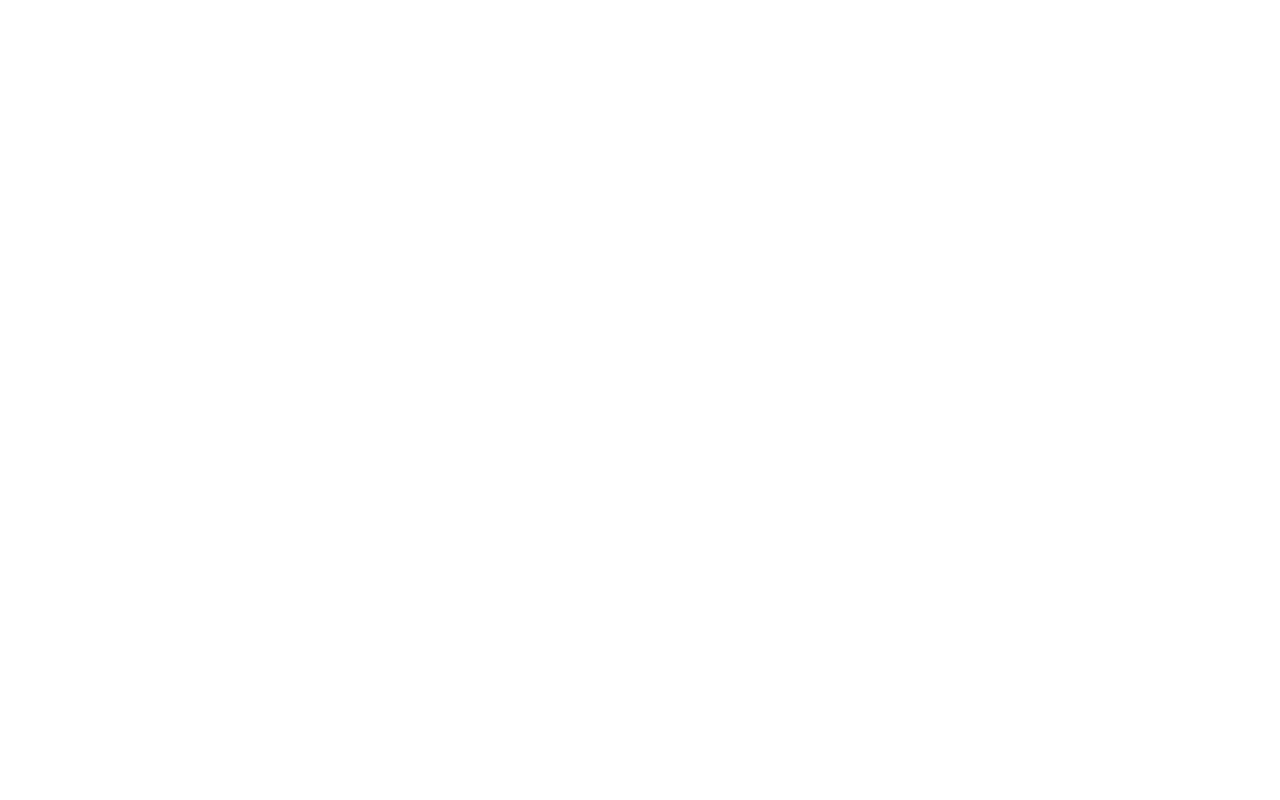
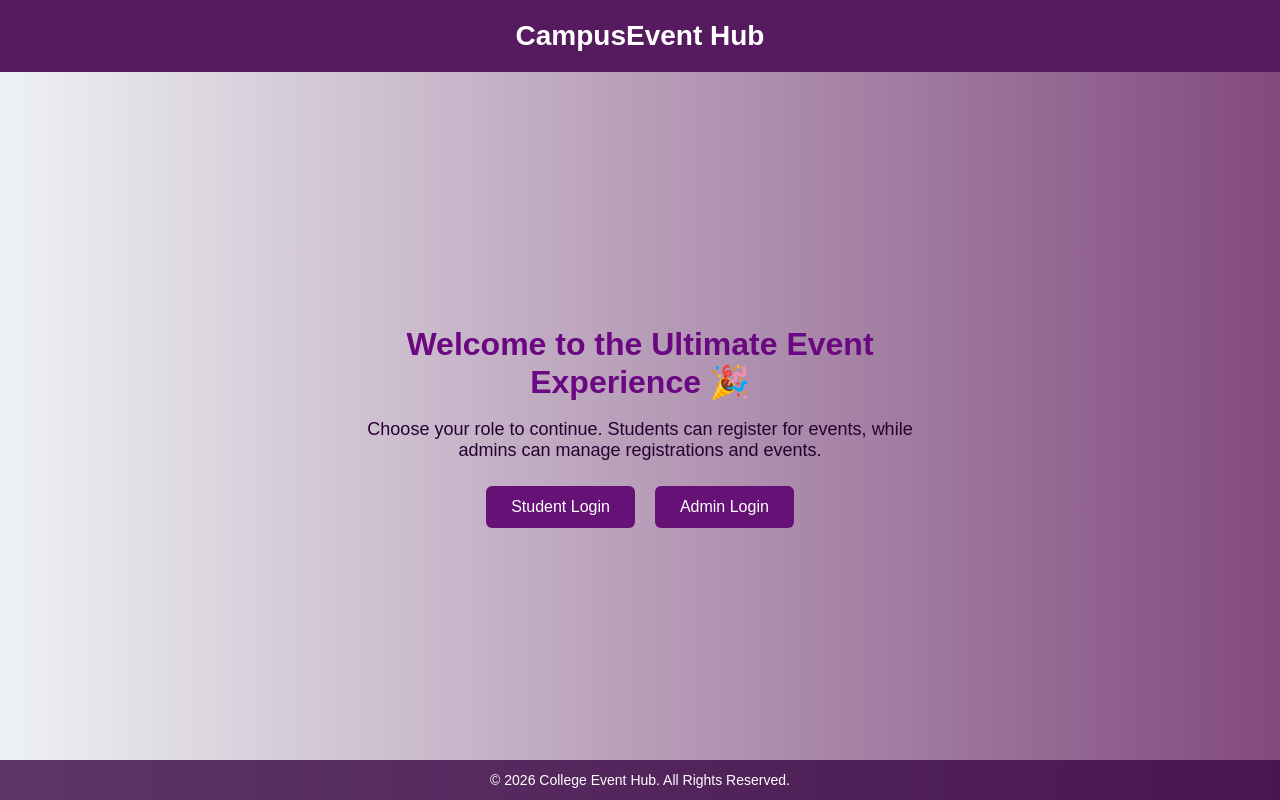
Before and after one commit to Shreshta-Panchami/inspirante-shreshta, a plain HTML site: page frontend/index.html in a window 1280 px wide. Drawn offline with Linux system fonts and the light colour scheme.

Commit message:
Frontend

```diff
--- a/frontend/index.html
+++ b/frontend/index.html
@@ -0,0 +1,119 @@
+<!DOCTYPE html>
+<html lang="en">
+<head>
+    <meta charset="UTF-8">
+    <meta name="viewport" content="width=device-width, initial-scale=1.0">
+    <title>College Event Registration</title>
+
+    <style>
+        body {
+            margin: 0;
+            font-family: Arial, sans-serif;
+            background: linear-gradient(to right, #eef2f3, #824a7f);
+            display: flex;
+            flex-direction: column;
+            min-height: 100vh;
+        }
+
+        header {
+            background: #561b5e;
+            color: white;
+            padding: 20px;
+            text-align: center;
+            font-size: 28px;
+            font-weight: bold;
+        }
+
+        .container {
+            flex: 1;
+            display: flex;
+            justify-content: center;
+            align-items: center;
+            text-align: center;
+            padding: 20px;
+        }
+
+        .content {
+            max-width: 600px;
+        }
+
+        .content h1 {
+            font-size: 32px;
+            color: #6a0781;
+            margin-bottom: 10px;
+        }
+
+        .content p {
+            font-size: 18px;
+            color: #260130;
+            margin-bottom: 25px;
+        }
+
+        .btn-group {
+            display: flex;
+            gap: 20px;
+            justify-content: center;
+            flex-wrap: wrap;
+        }
+
+        .btn {
+            padding: 12px 25px;
+            border: none;
+            background: #661175;
+            color: white;
+            font-size: 16px;
+            border-radius: 6px;
+            cursor: pointer;
+            text-decoration: none;
+            display: inline-block;
+        }
+
+        .btn:hover {
+            background: #a875aa;
+        }
+
+        .admin {
+            background: #661175;
+        }
+
+        .admin:hover {
+            background: #a875aa;
+        }
+
+        footer {
+            background: #3c0947ce;
+            color: white;
+            text-align: center;
+            padding: 12px;
+            font-size: 14px;
+        }
+    </style>
+</head>
+
+<body>
+
+    <header>
+         CampusEvent Hub
+    </header>
+
+    <div class="container">
+        <div class="content">
+            <h1>Welcome to the Ultimate Event Experience 🎉</h1>
+            <p>
+                Choose your role to continue. Students can register for events,
+                while admins can manage registrations and events.
+            </p>
+
+            <div class="btn-group">
+                <a href="student.html" class="btn">Student Login</a>
+                <a href="admin.html" class="btn admin">Admin Login</a>
+            </div>
+        </div>
+    </div>
+
+    <footer>
+        © 2026 College Event Hub. All Rights Reserved.
+    </footer>
+
+</body>
+</html>
--- a/frontend/style.css
+++ b/frontend/style.css
@@ -1,20 +1,42 @@
-body {
+Body {
   font-family: Arial;
-  background: #f2f2f2;
+   background: linear-gradient(to right, #eef2f3, #824a7f);
   display: flex;
-  justify-content: center;
+  flex-direction: column;
+  min-height: 100vh;
+  margin: 0;
+  justify-content: space-between;
   align-items: center;
-  height: 100vh;
 }
-
 .container {
   background: white;
   padding: 20px;
   width: 300px;
   border-radius: 10px;
-  text-align: center;
+  text-align: left;
+  margin: 20px 0;
 }
 
+ header {
+            background: #561b5e;
+            color: white;
+            padding: 20px;
+            text-align: center;
+            font-size: 28px;
+            font-weight: bold;
+            width: 100%;
+            box-sizing: border-box;
+        }
+
+         footer {
+            background: #44154a;
+            color: white;
+            text-align: center;
+            padding: 12px;
+            font-size: 14px;
+            width: 100%;
+            box-sizing: border-box;
+        }
 input, select {
   width: 90%;
   padding: 10px;
@@ -24,14 +46,14 @@
 button {
   width: 95%;
   padding: 10px;
-  background: black;
+  background: rgb(49, 5, 58);
   color: white;
   border: none;
   cursor: pointer;
 }
 
 button:hover {
-  background: #333;
+  background: #983fb9;
 }
 
 #msg {
```
Also changed, not shown: frontend/admin.html (+8 -3 lines), frontend/login.html (+14 -8 lines), frontend/student.html (+9 -4 lines).
